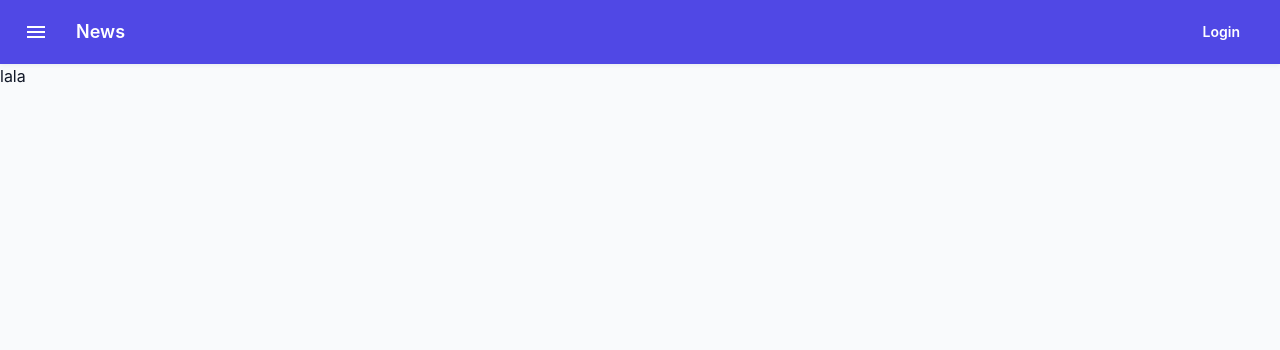
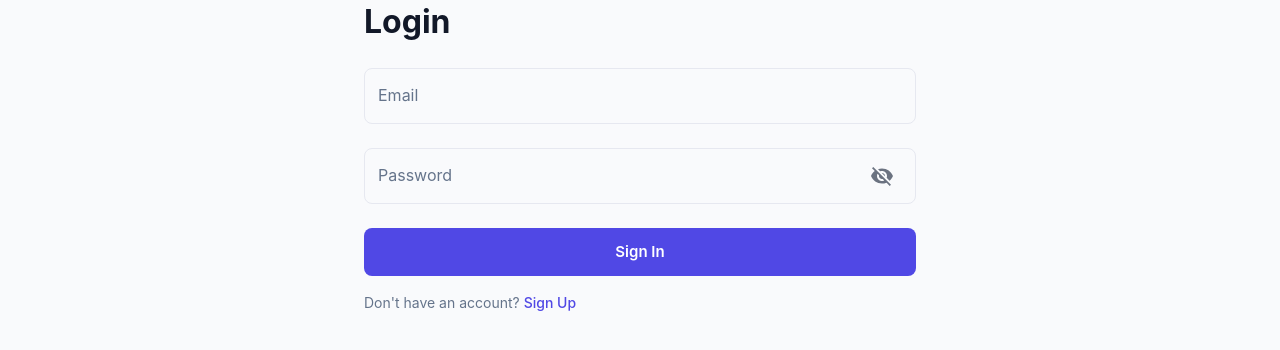
Before and after one commit to zedosoad1995/memory_app, a React (Vite) app in the folder frontend/: page /login in a window 1280 px wide. Shown: the top 350 px of the page. Built offline with nearby package versions, Linux system fonts and the light colour scheme.

Commit message:
Create Login and Register Pages

```diff
--- a/frontend/package.json
+++ b/frontend/package.json
@@ -14,7 +14,8 @@
     "@mui/icons-material": "^5.11.0",
     "@mui/material": "^5.11.2",
     "react": "^18.2.0",
-    "react-dom": "^18.2.0"
+    "react-dom": "^18.2.0",
+    "react-router-dom": "^6.6.1"
   },
   "devDependencies": {
     "@types/react": "^18.0.26",
--- a/frontend/src/App.tsx
+++ b/frontend/src/App.tsx
@@ -1,15 +1,13 @@
 import { CssBaseline } from "@mui/material";
 import { ThemeProvider } from "@mui/material/styles";
-import Layout from "./Layouts";
+import Routes from "./Routes";
 import { theme } from "./Theme";
 
 const App = () => {
   return (
     <ThemeProvider theme={theme}>
       <CssBaseline />
-      <Layout>
-        <div>lala</div>
-      </Layout>
+      <Routes />
     </ThemeProvider>
   );
 };
--- /dev/null
+++ b/frontend/src/Components/PasswordField/PasswordField.tsx
@@ -0,0 +1,37 @@
+import { IconButton, InputAdornment, TextField } from "@mui/material";
+import { Visibility, VisibilityOff } from "@mui/icons-material";
+import { useRef, useState } from "react";
+
+const PasswordField = () => {
+  const inputRef = useRef<HTMLInputElement>(null);
+
+  const [showPassword, setShowPassword] = useState(false);
+
+  const handlePasswordToggle = () => {
+    setShowPassword((prev) => !prev);
+    if (inputRef.current) {
+      inputRef.current.focus();
+    }
+  };
+
+  return (
+    <TextField
+      fullWidth
+      label="Password"
+      type={showPassword ? "text" : "password"}
+      variant="outlined"
+      inputRef={inputRef}
+      InputProps={{
+        endAdornment: (
+          <InputAdornment position="end">
+            <IconButton onClick={handlePasswordToggle}>
+              {showPassword ? <Visibility /> : <VisibilityOff />}
+            </IconButton>
+          </InputAdornment>
+        ),
+      }}
+    />
+  );
+};
+
+export default PasswordField;
--- /dev/null
+++ b/frontend/src/Components/PrivateRoutes.tsx
@@ -0,0 +1,17 @@
+import { Navigate, Outlet, useLocation } from "react-router-dom";
+
+const PrivateRoutes = () => {
+  const location = useLocation();
+
+  if (false) {
+    return <Navigate to={"/login"} />;
+  }
+
+  if (location.pathname === "/") {
+    return <Navigate to={"/dashboard"} />;
+  }
+
+  return <Outlet />;
+};
+
+export default PrivateRoutes;
--- a/frontend/src/Layouts/index.tsx
+++ b/frontend/src/Layouts/index.tsx
@@ -1,14 +1,11 @@
+import { Outlet } from "react-router";
 import Navbar from "./Navbar/Navbar";
 
-interface IProps {
-  children?: React.ReactNode;
-}
-
-const Layout: React.FC<IProps> = ({ children }) => {
+const Layout = () => {
   return (
     <>
       <Navbar />
-      {children}
+      <Outlet />
     </>
   );
 };
--- /dev/null
+++ b/frontend/src/Pages/Login/Login.tsx
@@ -0,0 +1,56 @@
+import {
+  Button,
+  Container,
+  Link,
+  Stack,
+  TextField,
+  Typography,
+} from "@mui/material";
+import { useNavigate } from "react-router";
+import PasswordField from "../../Components/PasswordField/PasswordField";
+
+const Login = () => {
+  const navigate = useNavigate();
+
+  const handleGoToRegister = () => {
+    navigate("/register");
+  };
+
+  return (
+    <Container maxWidth="sm">
+      <Stack spacing={3}>
+        <Typography variant="h4" sx={{ mt: 10 }}>
+          Login
+        </Typography>
+        <TextField fullWidth label="Email" type="email" variant="outlined" />
+        <PasswordField />
+        <div>
+          <Button
+            sx={{ mb: 2 }}
+            fullWidth
+            variant="contained"
+            size="large"
+            type="submit"
+          >
+            Sign In
+          </Button>
+          <Typography color="text.secondary" variant="body2">
+            Don't have an account?{" "}
+            <Link
+              onClick={handleGoToRegister}
+              variant="subtitle2"
+              sx={{
+                cursor: "pointer",
+              }}
+              underline="hover"
+            >
+              Sign Up
+            </Link>
+          </Typography>
+        </div>
+      </Stack>
+    </Container>
+  );
+};
+
+export default Login;
--- /dev/null
+++ b/frontend/src/Pages/Register/Register.tsx
@@ -0,0 +1,66 @@
+import {
+  Button,
+  Container,
+  IconButton,
+  InputAdornment,
+  Link,
+  Stack,
+  TextField,
+  Typography,
+} from "@mui/material";
+import { Visibility, VisibilityOff } from "@mui/icons-material";
+import { useNavigate } from "react-router";
+import { useState } from "react";
+import PasswordField from "../../Components/PasswordField/PasswordField";
+
+const Register = () => {
+  const navigate = useNavigate();
+
+  const [showPassword, setShowPassword] = useState(false);
+
+  const handlePasswordToggle = () => {
+    setShowPassword((prev) => !prev);
+  };
+
+  const handleGoToLogin = () => {
+    navigate("/login");
+  };
+
+  return (
+    <Container maxWidth="sm">
+      <Stack spacing={3}>
+        <Typography variant="h4" sx={{ mt: 10 }}>
+          Create a new account
+        </Typography>
+        <TextField fullWidth label="Email" type="email" variant="outlined" />
+        <PasswordField />
+        <div>
+          <Button
+            sx={{ mb: 2 }}
+            fullWidth
+            variant="contained"
+            size="large"
+            type="submit"
+          >
+            Sign Up
+          </Button>
+          <Typography color="text.secondary" variant="body2">
+            Have an account?{" "}
+            <Link
+              onClick={handleGoToLogin}
+              variant="subtitle2"
+              sx={{
+                cursor: "pointer",
+              }}
+              underline="hover"
+            >
+              Sign In
+            </Link>
+          </Typography>
+        </div>
+      </Stack>
+    </Container>
+  );
+};
+
+export default Register;
--- /dev/null
+++ b/frontend/src/Routes.tsx
@@ -0,0 +1,37 @@
+import { createBrowserRouter, RouterProvider } from "react-router-dom";
+import PrivateRoutes from "./Components/PrivateRoutes";
+import Layout from "./Layouts";
+import Login from "./Pages/Login/Login";
+import Register from "./Pages/Register/Register";
+
+const router = createBrowserRouter([
+  {
+    path: "/",
+    element: <PrivateRoutes />,
+    children: [
+      {
+        element: <Layout />,
+        children: [
+          {
+            path: "dashboard",
+            element: <div>dashboard</div>,
+          },
+        ],
+      },
+    ],
+  },
+  {
+    path: "/login",
+    element: <Login />,
+  },
+  {
+    path: "/register",
+    element: <Register />,
+  },
+]);
+
+const Routes = () => {
+  return <RouterProvider router={router} />;
+};
+
+export default Routes;
```
Also changed, not shown: 1 other file (tests, documents, lock files or other folders).
